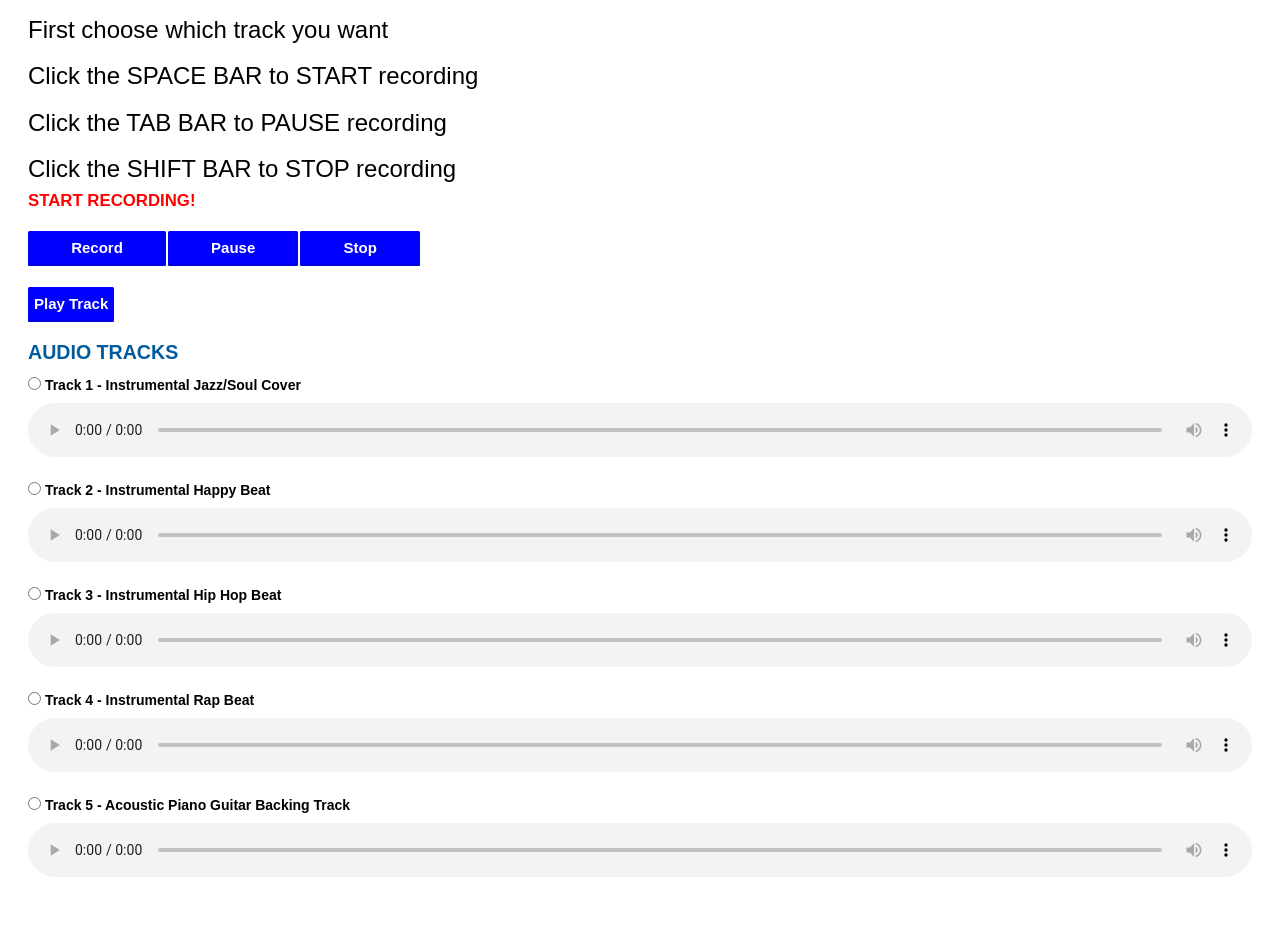
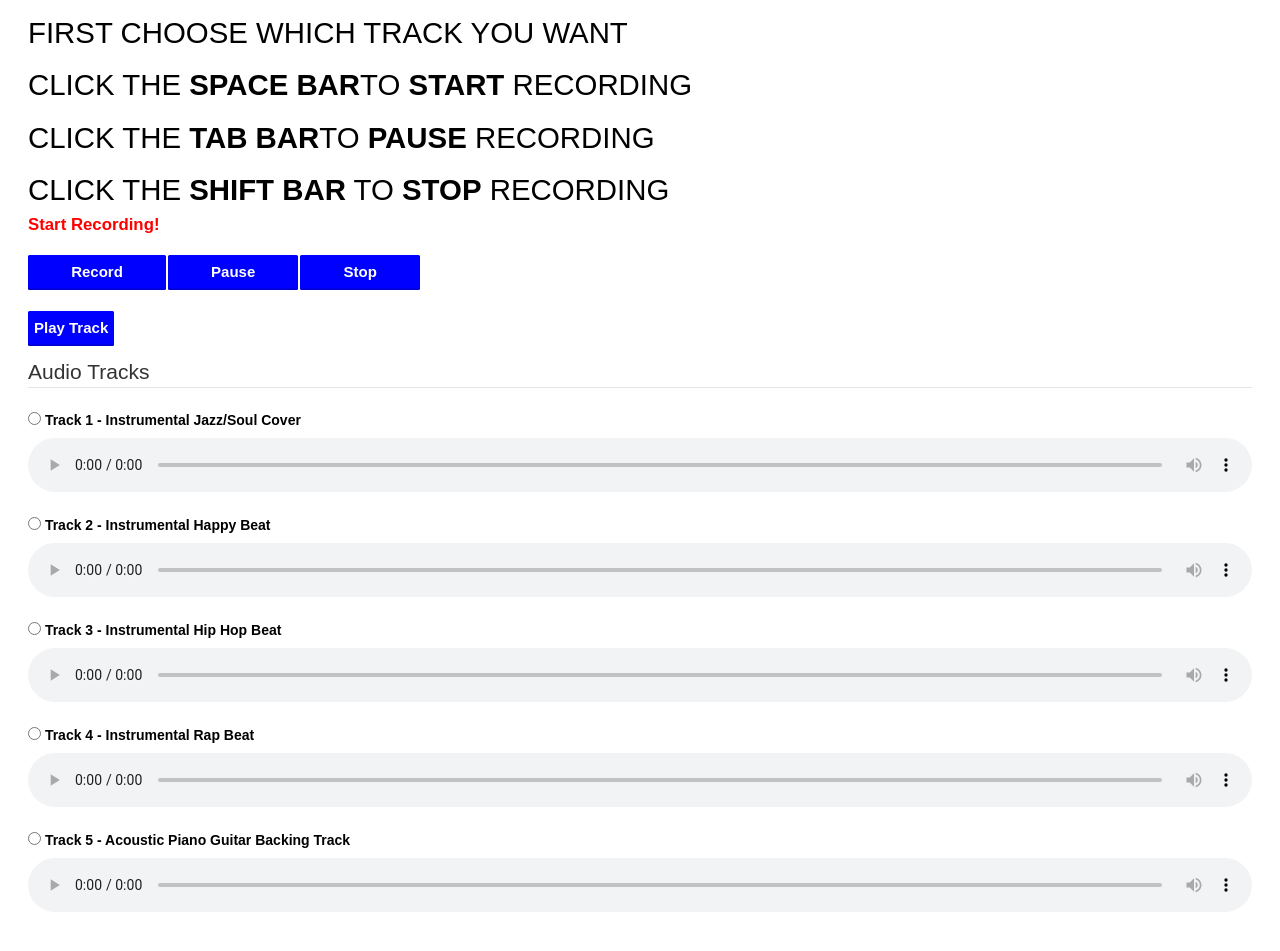
Before and after one commit to Dafondo/COMP580-project, a plain HTML site: page index.html in a window 1280 px wide. Shown: the part 65-1016 px from the top of the page. Before the commit the page ends 991 px from the top, so only its background shows below. Drawn offline with nearby package versions, Linux system fonts and the light colour scheme.

Commit message:
acessability edits

```diff
--- a/index.html
+++ b/index.html
@@ -14,13 +14,13 @@
 
 
     <div id=btnInstr>
-      <h3>First choose which track you want</h3>
-      <h3>Click the SPACE BAR to START recording</h3>
-      <h3>Click the TAB BAR to PAUSE recording</h3>
-      <h3>Click the SHIFT BAR to STOP recording</h3>
+      <h2>First choose which track you want</h2>
+      <h2>Click the <b>SPACE BAR</b>to <b>START</b> recording</h2>
+      <h2>Click the <b>TAB BAR</b>to <b>PAUSE</b> recording</h2>
+      <h2>Click the <b>SHIFT BAR</b> to <b>STOP</b> recording</h2>
     </div>
 
-    <h2 id="formats">Start Recording!</h3>
+    <h3 id="formats">Start Recording!</h3>
 
     <div id="controls">
   	 <button id="recordButton">Record</button>
@@ -41,38 +41,48 @@
     <script src="https://cdnjs.cloudflare.com/ajax/libs/tone/14.5.37/Tone.js" integrity="sha256-f6wqsImJikT2RHl8xeGUltugXM/YQtlLcbdaPf7uJhI=" crossorigin="anonymous"></script>
     <script src="app.js"></script>
 
-    <h2>Audio Tracks</h2>
+    <!-- <h2>Audio Tracks</h2> -->
     <form action="">
+      <fieldset>
 
+        <legend>Audio Tracks</legend>
+
+      <label>
       <input type = "radio" id = "track1radio" name="track" value="track1">
-      <label>Track 1 - Instrumental Jazz/Soul Cover</label> </br>
+      Track 1 - Instrumental Jazz/Soul Cover</label> </br>
       <audio controls="controls" id="track1audio" preload="auto">
         <source src = "audio/track1.mp3" type ="audio/mpeg" />
       </audio> </br>
 
+      <label>
       <input type = "radio" id = "track2radio" name="track" value="track2">
-      <label>Track 2 - Instrumental Happy Beat</label> </br>
+      Track 2 - Instrumental Happy Beat</label> </br>
       <audio controls="controls" id = "track2audio" preload="auot">
         <source src = "audio/track2.mp3" type ="audio/mpeg" />
       </audio> </br>
 
+      <label>
       <input type = "radio" id = "track3radio" name="track" value="track3">
-      <label>Track 3 - Instrumental Hip Hop Beat</label> </br>
+      Track 3 - Instrumental Hip Hop Beat</label> </br>
       <audio controls="controls" id = "track3audio" preload="auot">
         <source src = "audio/track3.mp3" type ="audio/mpeg" />
       </audio> </br>
 
+      <label>
       <input type = "radio" id = "track4radio" name="track" value="track4">
-      <label>Track 4 - Instrumental Rap Beat</label> </br>
+      Track 4 - Instrumental Rap Beat</label> </br>
       <audio controls="controls" id = "track4audio" preload="auot">
         <source src = "audio/track4.mp3" type ="audio/mpeg" />
       </audio> </br>
 
+      <label>
       <input type = "radio" id = "track5radio" name="track" value="track5">
-      <label>Track 5 - Acoustic Piano Guitar Backing Track </label> </br>
+      Track 5 - Acoustic Piano Guitar Backing Track </label> </br>
       <audio controls="controls" id = "track5audio" preload="auot">
         <source src = "audio/track5.mp3" type ="audio/mpeg" />
       </audio> </br>
+
+    </fieldset>
 
     </form>
 
--- a/style.css
+++ b/style.css
@@ -29,8 +29,8 @@ h1 {
 }
 
 h2 {
-	font-weight: bold;
-	color: #005A9C;
+
+	color: black;
 	font-size: 140%;
 	text-transform: uppercase;
 }
```
